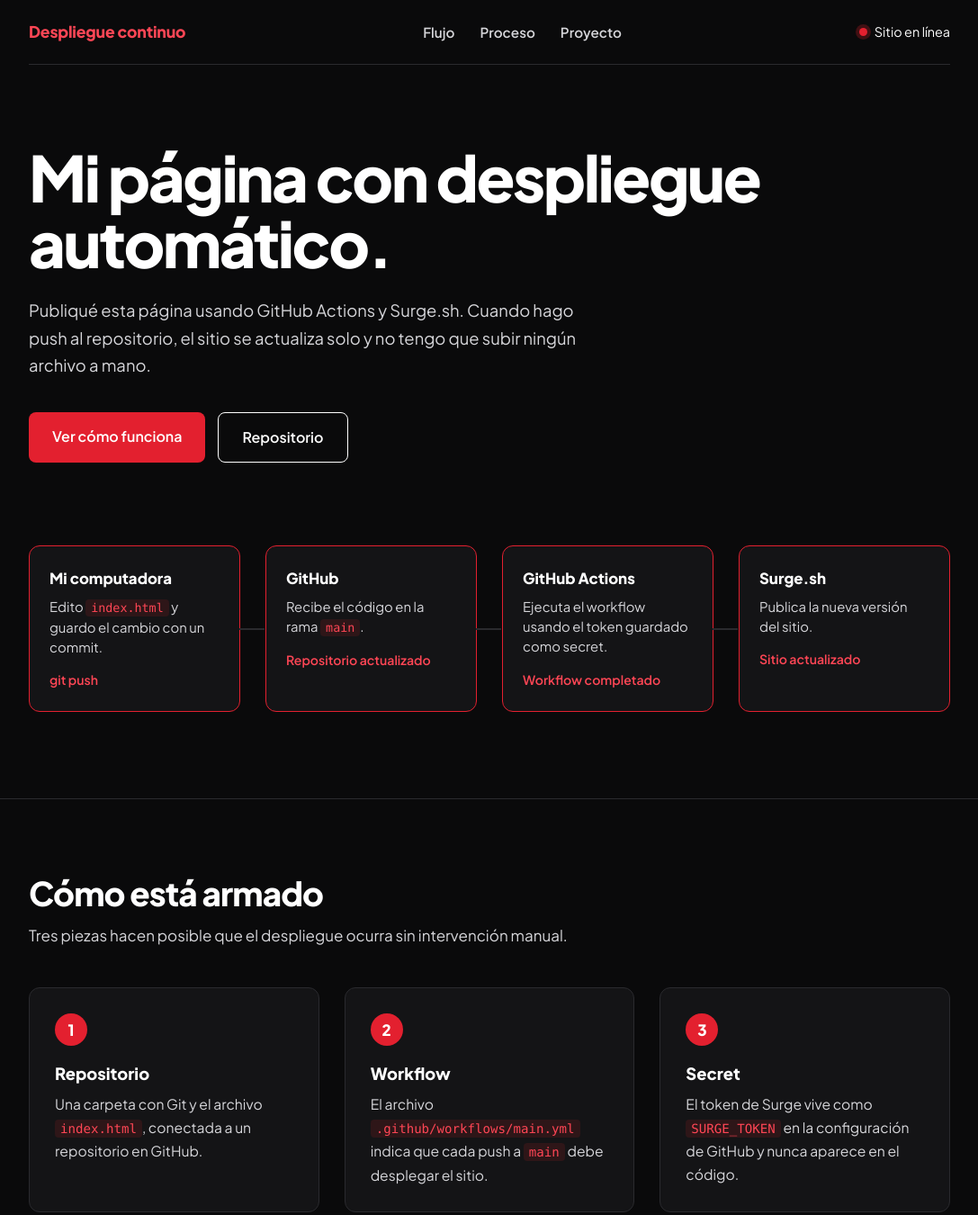
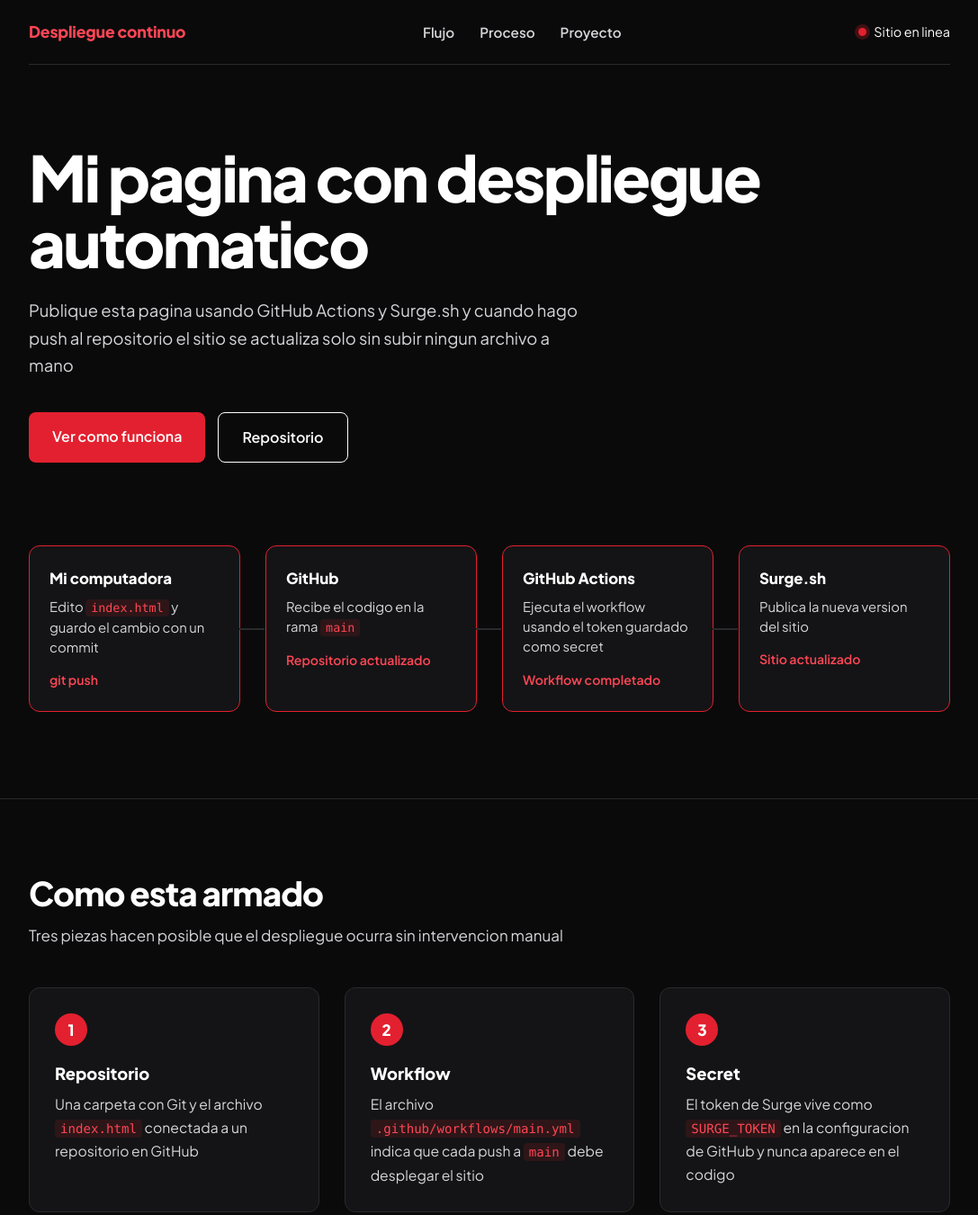
Before and after one commit to yaugepedro/1er-Parcial-Integracion-continua-de-Surge.sh-y-Github-Actions, a plain HTML site: page index.html in a window 1280 px wide. Shown: the top 1350 px of the page at 90% size, without its empty margins (96-1183 px from the left). Drawn offline with Linux system fonts and the light colour scheme.

Commit message:
Detalles finales

```diff
--- a/index.html
+++ b/index.html
@@ -4,7 +4,7 @@
 <meta charset="UTF-8">
 <meta name="viewport" content="width=device-width, initial-scale=1">
 <title>Despliegue continuo con GitHub Actions y Surge</title>
-<meta name="description" content="Cada cambio enviado a GitHub se publica automáticamente en Surge.sh.">
+<meta name="description" content="Cada cambio enviado a GitHub se publica automaticamente en Surge.sh">
 <link rel="preconnect" href="https://fonts.googleapis.com">
 <link rel="preconnect" href="https://fonts.gstatic.com" crossorigin>
 <link href="https://fonts.googleapis.com/css2?family=Plus+Jakarta+Sans:wght@400;600;800&display=swap" rel="stylesheet">
@@ -104,7 +104,7 @@
         <li><a href="#proceso">Proceso</a></li>
         <li><a href="#proyecto">Proyecto</a></li>
       </ul>
-      <span class="live"><i aria-hidden="true"></i>Sitio en línea</span>
+      <span class="live"><i aria-hidden="true"></i>Sitio en linea</span>
     </nav>
   </div>
 </header>
@@ -112,10 +112,10 @@
 <main id="inicio">
   <section class="hero">
     <div class="wrap">
-      <h1>Mi página con despliegue automático.</h1>
-<p class="lead">Publiqué esta página usando GitHub Actions y Surge.sh. Cuando hago push al repositorio, el sitio se actualiza solo y no tengo que subir ningún archivo a mano.</p>
+      <h1>Mi pagina con despliegue automatico</h1>
+      <p class="lead">Publique esta pagina usando GitHub Actions y Surge.sh y cuando hago push al repositorio el sitio se actualiza solo sin subir ningun archivo a mano</p>
       <div class="cta">
-        <a class="btn solid" href="#flujo">Ver cómo funciona</a>
+        <a class="btn solid" href="#flujo">Ver como funciona</a>
         <a class="btn line" href="https://github.com/yaugepedro/1er-Parcial-Integracion-continua-de-Surge.sh-y-Github-Actions" target="_blank" rel="noopener">Repositorio</a>
       </div>
     </div>
@@ -124,22 +124,22 @@
   <section class="flow" id="flujo" aria-label="Flujo de despliegue">
     <div class="wrap">
       <ol class="pipe">
-        <li class="node"><h3>Mi computadora</h3><p>Edito <code>index.html</code> y guardo el cambio con un commit.</p><b>git push</b></li>
-        <li class="node"><h3>GitHub</h3><p>Recibe el código en la rama <code>main</code>.</p><b>Repositorio actualizado</b></li>
-        <li class="node"><h3>GitHub Actions</h3><p>Ejecuta el workflow usando el token guardado como secret.</p><b>Workflow completado</b></li>
-        <li class="node"><h3>Surge.sh</h3><p>Publica la nueva versión del sitio.</p><b>Sitio actualizado</b></li>
+        <li class="node"><h3>Mi computadora</h3><p>Edito <code>index.html</code> y guardo el cambio con un commit</p><b>git push</b></li>
+        <li class="node"><h3>GitHub</h3><p>Recibe el codigo en la rama <code>main</code></p><b>Repositorio actualizado</b></li>
+        <li class="node"><h3>GitHub Actions</h3><p>Ejecuta el workflow usando el token guardado como secret</p><b>Workflow completado</b></li>
+        <li class="node"><h3>Surge.sh</h3><p>Publica la nueva version del sitio</p><b>Sitio actualizado</b></li>
       </ol>
     </div>
   </section>
 
   <section class="sec" id="proceso">
     <div class="wrap">
-      <h2>Cómo está armado</h2>
-      <p class="sub">Tres piezas hacen posible que el despliegue ocurra sin intervención manual.</p>
+      <h2>Como esta armado</h2>
+      <p class="sub">Tres piezas hacen posible que el despliegue ocurra sin intervencion manual</p>
       <ol class="steps">
-        <li><h3>Repositorio</h3><p>Una carpeta con Git y el archivo <code>index.html</code>, conectada a un repositorio en GitHub.</p></li>
-        <li><h3>Workflow</h3><p>El archivo <code>.github/workflows/main.yml</code> indica que cada push a <code>main</code> debe desplegar el sitio.</p></li>
-        <li><h3>Secret</h3><p>El token de Surge vive como <code>SURGE_TOKEN</code> en la configuración de GitHub y nunca aparece en el código.</p></li>
+        <li><h3>Repositorio</h3><p>Una carpeta con Git y el archivo <code>index.html</code> conectada a un repositorio en GitHub</p></li>
+        <li><h3>Workflow</h3><p>El archivo <code>.github/workflows/main.yml</code> indica que cada push a <code>main</code> debe desplegar el sitio</p></li>
+        <li><h3>Secret</h3><p>El token de Surge vive como <code>SURGE_TOKEN</code> en la configuracion de GitHub y nunca aparece en el codigo</p></li>
       </ol>
     </div>
   </section>
@@ -147,10 +147,10 @@
   <section class="sec alt" id="proyecto">
     <div class="wrap">
       <h2>Datos del proyecto</h2>
-      <p class="sub">Herramientas utilizadas en esta práctica.</p>
+      <p class="sub">Herramientas utilizadas en esta practica</p>
       <dl class="facts">
         <div><dt>Control de versiones</dt><dd>Git y GitHub</dd></div>
-        <div><dt>Automatización</dt><dd>GitHub Actions</dd></div>
+        <div><dt>Automatizacion</dt><dd>GitHub Actions</dd></div>
         <div><dt>Hosting</dt><dd>Surge.sh</dd></div>
         <div><dt>Rama de despliegue</dt><dd>main</dd></div>
       </dl>
@@ -160,7 +160,7 @@
 
 <footer>
   <div class="wrap">
-    <span><strong>Pedro Yauge</strong> | Primer parcial de Integración continua</span>
+    <span><strong>Pedro Yauge</strong> | Primer parcial de Electiva 2</span>
     <span>Publicado con GitHub Actions y Surge.sh</span>
   </div>
 </footer>
```
